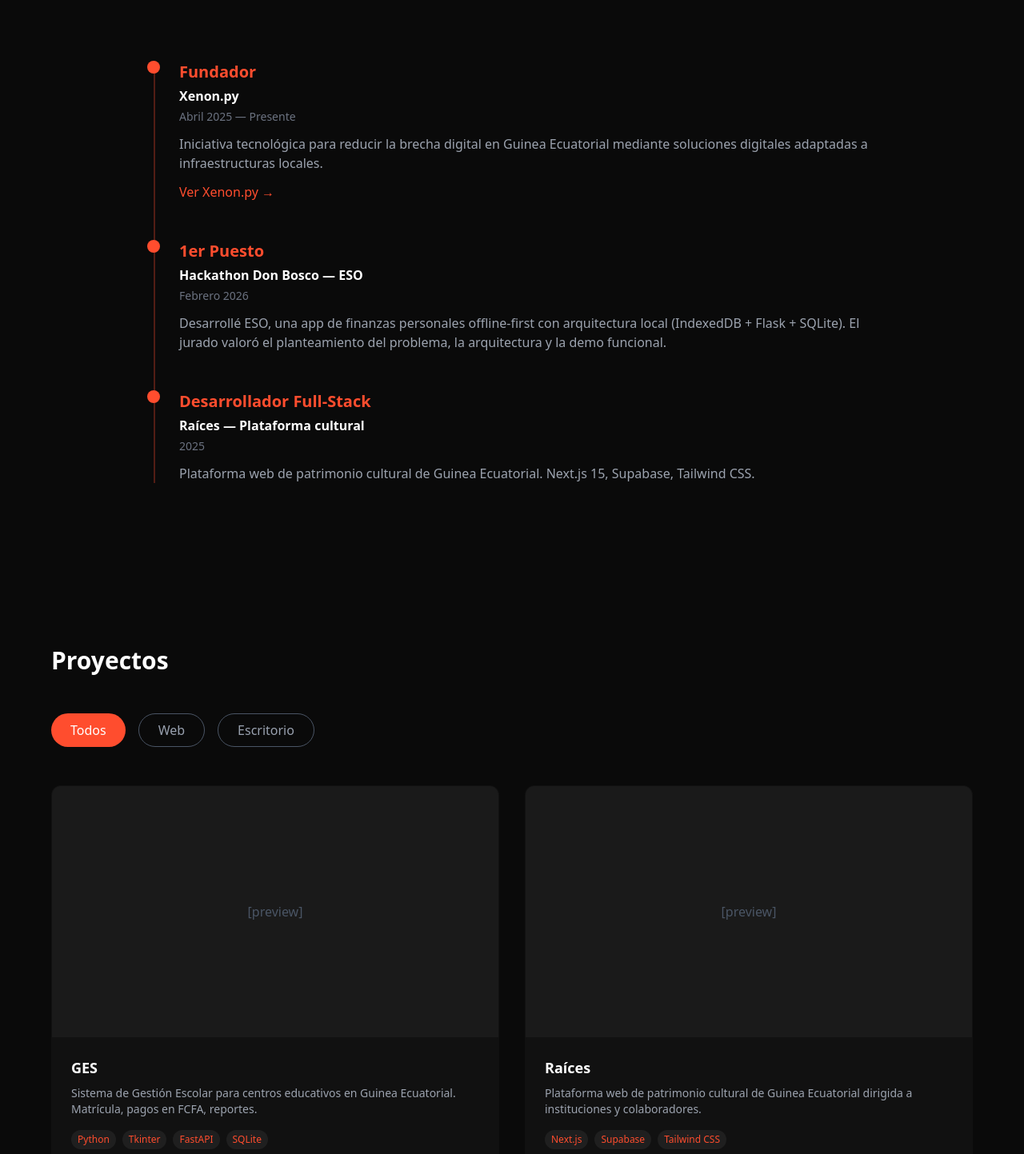
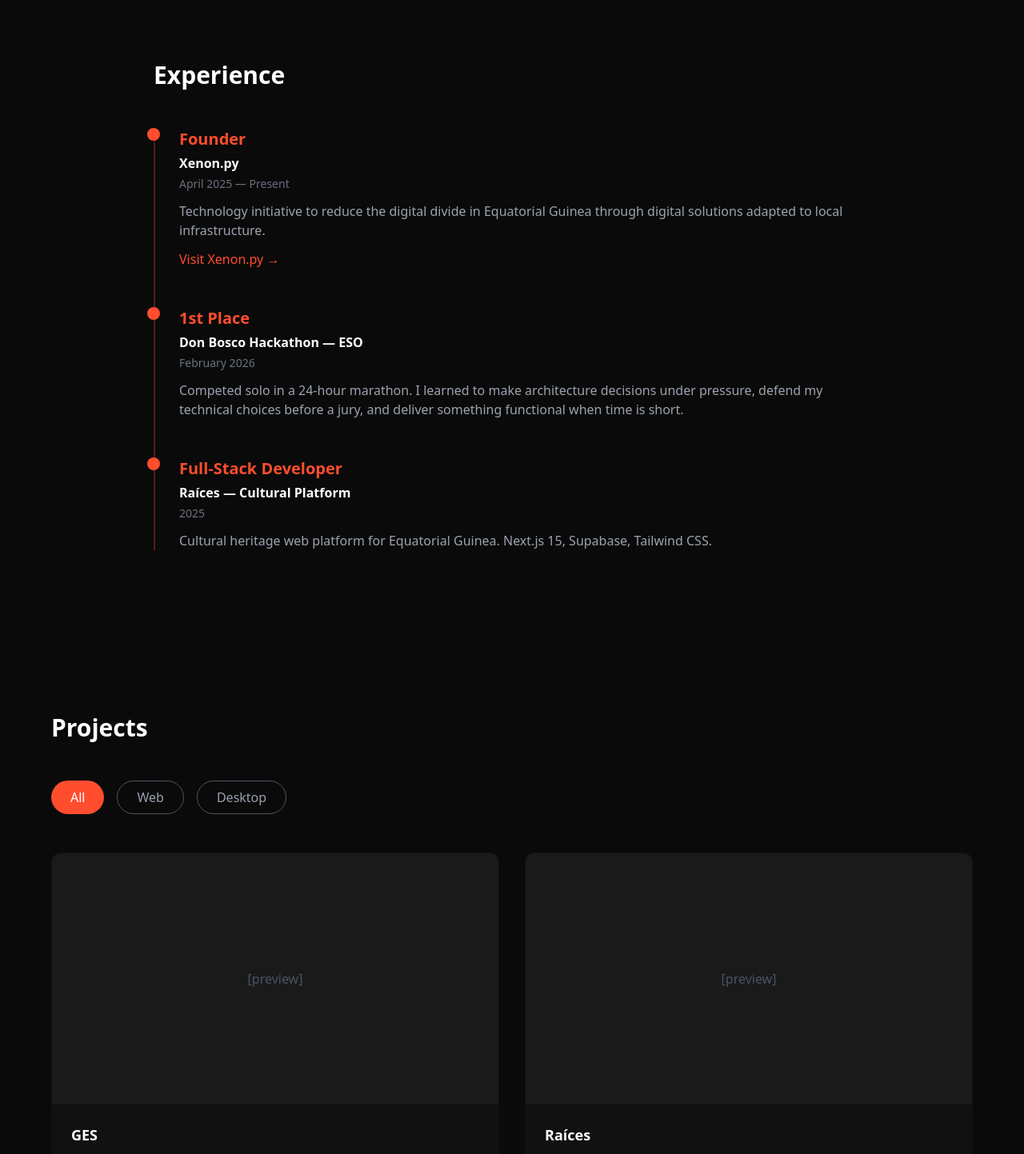
Before and after one commit to Xenon0001/portfolio, a Next.js app: page /en in a window 1280 px wide. Shown: the part 820-2263 px from the top of the page at 80% size. Built offline with nearby package versions, Linux system fonts and the light colour scheme.

Commit message:
feat: internacionalización completa ES/EN/FR

```diff
--- a/app/[locale]/page.tsx
+++ b/app/[locale]/page.tsx
@@ -4,8 +4,11 @@
 import Projects from '@/components/Projects';
 import About from '@/components/About';
 import Contact from '@/components/Contact';
+import { useTranslations } from 'next-intl';
 
 export default function HomePage() {
+  const t = useTranslations('footer');
+
   return (
     <main style={{ background: '#0a0a0a', minHeight: '100vh' }}>
       <Navbar />
@@ -15,7 +18,7 @@
       <About />
       <Contact />
       <footer style={{ borderTop: '1px solid #1f1f1f' }} className="py-6 text-center text-sm text-gray-600">
-        © 2026 Luis Rafael Eyoma
+        {t('copy')}
       </footer>
     </main>
   );
--- a/components/Experience.tsx
+++ b/components/Experience.tsx
@@ -1,5 +1,6 @@
 'use client';
 
+import { useTranslations } from 'next-intl';
 import { motion } from 'framer-motion';
 
 const fadeInUp = {
@@ -7,42 +8,23 @@
   visible: { opacity: 1, y: 0, transition: { duration: 0.6 } }
 };
 
-interface ExperienceEntry {
-  rol: string;
-  empresa: string;
-  fecha: string;
-  descripcion: string;
-  link?: { texto: string; href: string } | null;
-}
+export default function Experience() {
+  const t = useTranslations('experience');
+  const entries = t.raw('items') as Array<{
+    role: string;
+    company: string;
+    date: string;
+    description: string;
+    linkText: string | null;
+  }>;
 
-const entries: ExperienceEntry[] = [
-  {
-    rol: "Fundador",
-    empresa: "Xenon.py",
-    fecha: "Abril 2025 — Presente",
-    descripcion: "Iniciativa tecnológica para reducir la brecha digital en Guinea Ecuatorial mediante soluciones digitales adaptadas a infraestructuras locales.",
-    link: { texto: "Ver Xenon.py →", href: "#" }
-  },
-  {
-    rol: "1er Puesto",
-    empresa: "Hackathon Don Bosco — ESO",
-    fecha: "Febrero 2026",
-    descripcion: "Desarrollé ESO, una app de finanzas personales offline-first con arquitectura local (IndexedDB + Flask + SQLite). El jurado valoró el planteamiento del problema, la arquitectura y la demo funcional.",
-    link: null
-  },
-  {
-    rol: "Desarrollador Full-Stack",
-    empresa: "Raíces — Plataforma cultural",
-    fecha: "2025",
-    descripcion: "Plataforma web de patrimonio cultural de Guinea Ecuatorial. Next.js 15, Supabase, Tailwind CSS.",
-    link: null
-  }
-];
-
-export default function Experience() {
   return (
     <section id="experiencia" className="py-24 px-6">
       <div className="max-w-4xl mx-auto">
+        <h2 className="text-3xl font-bold text-white mb-12">
+          {t('title')}
+        </h2>
+
         <div className="relative">
           <div className="absolute left-0 h-full w-0.5 bg-[#FF4D2E] opacity-30"></div>
 
@@ -59,27 +41,27 @@
                 <div className="absolute left-0 transform -translate-x-1/2 w-4 h-4 bg-[#FF4D2E] rounded-full"></div>
 
                 <h3 className="text-xl font-bold text-[#FF4D2E] mb-1">
-                  {entry.rol}
+                  {entry.role}
                 </h3>
 
                 <p className="text-white font-semibold mb-1">
-                  {entry.empresa}
+                  {entry.company}
                 </p>
 
                 <p className="text-sm text-[#6b7280] mb-3">
-                  {entry.fecha}
+                  {entry.date}
                 </p>
 
                 <p className="text-[#9ca3af] mb-3">
-                  {entry.descripcion}
+                  {entry.description}
                 </p>
 
-                {entry.link && (
+                {entry.linkText && (
                   <a
-                    href={entry.link.href}
+                    href="#"
                     className="text-[#FF4D2E] hover:underline"
                   >
-                    {entry.link.texto}
+                    {entry.linkText}
                   </a>
                 )}
               </motion.div>
--- a/components/Projects.tsx
+++ b/components/Projects.tsx
@@ -1,6 +1,7 @@
 'use client';
 
 import { useState } from 'react';
+import { useTranslations } from 'next-intl';
 import { motion } from 'framer-motion';
 
 const fadeInUp = {
@@ -8,86 +9,59 @@
   visible: { opacity: 1, y: 0, transition: { duration: 0.6 } }
 };
 
-interface Project {
-  nombre: string;
-  descripcion: string;
-  tipo: string;
-  tags: string[];
-  github: string | null;
-  preview: string | null;
-}
+export default function Projects() {
+  const t = useTranslations('projects');
+  const [filter, setFilter] = useState(t('filters.all'));
 
-const projects: Project[] = [
-  {
-    nombre: "GES",
-    descripcion: "Sistema de Gestión Escolar para centros educativos en Guinea Ecuatorial. Matrícula, pagos en FCFA, reportes.",
-    tipo: "Escritorio",
-    tags: ["Python", "Tkinter", "FastAPI", "SQLite"],
-    github: "https://github.com/Xenon0001/GES",
-    preview: null
-  },
-  {
-    nombre: "Raíces",
-    descripcion: "Plataforma web de patrimonio cultural de Guinea Ecuatorial dirigida a instituciones y colaboradores.",
-    tipo: "Web",
-    tags: ["Next.js", "Supabase", "Tailwind CSS"],
-    github: null,
-    preview: "https://raices-ge.vercel.app"
-  },
-  {
-    nombre: "ESO",
-    descripcion: "App de finanzas personales offline-first. Ganadora del Hackathon Don Bosco 2026.",
-    tipo: "Web",
-    tags: ["Vanilla JS", "IndexedDB", "Flask", "SQLite"],
-    github: "https://github.com/Xenon0001/ESO",
-    preview: null
-  }
-];
+  const projects = t.raw('items') as Array<{
+    name: string;
+    description: string;
+    type: string;
+    github: string | null;
+    preview: string | null;
+  }>;
 
-export default function Projects() {
-  const [filter, setFilter] = useState('Todos');
-
-  const filteredProjects = filter === 'Todos'
+  const filteredProjects = filter === t('filters.all')
     ? projects
-    : projects.filter(p => p.tipo === filter);
+    : projects.filter(p => p.type === filter);
 
   return (
     <section id="proyectos" className="py-24 px-6">
       <div className="max-w-6xl mx-auto">
         <h2 className="text-3xl font-bold text-white mb-12">
-          Proyectos
+          {t('title')}
         </h2>
 
         <div className="flex gap-4 mb-12">
           <button
-            onClick={() => setFilter('Todos')}
+            onClick={() => setFilter(t('filters.all'))}
             className={`px-6 py-2 rounded-full transition-colors ${
-              filter === 'Todos'
+              filter === t('filters.all')
                 ? 'bg-[#FF4D2E] text-white'
                 : 'border border-gray-600 text-gray-400 hover:text-white'
             }`}
           >
-            Todos
+            {t('filters.all')}
           </button>
           <button
-            onClick={() => setFilter('Web')}
+            onClick={() => setFilter(t('filters.web'))}
             className={`px-6 py-2 rounded-full transition-colors ${
-              filter === 'Web'
+              filter === t('filters.web')
                 ? 'bg-[#FF4D2E] text-white'
                 : 'border border-gray-600 text-gray-400 hover:text-white'
             }`}
           >
-            Web
+            {t('filters.web')}
           </button>
           <button
-            onClick={() => setFilter('Escritorio')}
+            onClick={() => setFilter(t('filters.desktop'))}
             className={`px-6 py-2 rounded-full transition-colors ${
-              filter === 'Escritorio'
+              filter === t('filters.desktop')
                 ? 'bg-[#FF4D2E] text-white'
                 : 'border border-gray-600 text-gray-400 hover:text-white'
             }`}
           >
-            Escritorio
+            {t('filters.desktop')}
           </button>
         </div>
 
@@ -108,23 +82,12 @@
 
               <div className="p-6">
                 <h3 className="text-lg font-semibold text-white mb-2">
-                  {project.nombre}
+                  {project.name}
                 </h3>
 
                 <p className="text-sm text-[#9ca3af] mb-4">
-                  {project.descripcion}
+                  {project.description}
                 </p>
-
-                <div className="flex flex-wrap gap-2 mb-4">
-                  {project.tags.map((tag, tagIndex) => (
-                    <span
-                      key={tagIndex}
-                      className="bg-[#1f1f1f] text-[#FF4D2E] text-xs px-2 py-1 rounded-full"
-                    >
-                      {tag}
-                    </span>
-                  ))}
-                </div>
 
                 <div className="flex gap-4">
                   {project.github && (
--- a/messages/en.json
+++ b/messages/en.json
@@ -2,27 +2,40 @@
   "nav": {
     "experience": "Experience",
     "projects": "Projects",
-    "about": "About me",
+    "about": "About",
     "contact": "Contact"
   },
   "hero": {
     "badge": "Available for work",
     "greeting": "Hey, I'm",
     "description": "Web and desktop developer. Building from Equatorial Guinea.",
-    "cta": "View projects"
+    "cta": "See projects"
   },
   "experience": {
     "title": "Experience",
-    "entry1": {
-      "title": "Founder — Xenon.py",
-      "date": "April 2025 - Present",
-      "description": "Technology initiative to reduce the digital gap in Equatorial Guinea through custom digital solutions."
+    "items": [
+      {
+        "role": "Founder",
+        "company": "Xenon.py",
+        "date": "April 2025 — Present",
+        "description": "Technology initiative to reduce the digital divide in Equatorial Guinea through digital solutions adapted to local infrastructure.",
+        "linkText": "Visit Xenon.py →"
       },
-    "entry2": {
-      "title": "2nd Place — Don Bosco Hackathon",
-      "date": "February 2025",
-      "description": "Technology competition under pressure, teamwork and real-world problem solving."
+      {
+        "role": "1st Place",
+        "company": "Don Bosco Hackathon — ESO",
+        "date": "February 2026",
+        "description": "Competed solo in a 24-hour marathon. I learned to make architecture decisions under pressure, defend my technical choices before a jury, and deliver something functional when time is short.",
+        "linkText": null
+      },
+      {
+        "role": "Full-Stack Developer",
+        "company": "Raíces — Cultural Platform",
+        "date": "2025",
+        "description": "Cultural heritage web platform for Equatorial Guinea. Next.js 15, Supabase, Tailwind CSS.",
+        "linkText": null
       }
+    ]
   },
   "projects": {
     "title": "Projects",
@@ -31,43 +44,48 @@
       "web": "Web",
       "desktop": "Desktop"
     },
-    "ges": {
-      "title": "GES",
+    "items": [
+      {
+        "name": "GES",
+        "description": "School Management System for educational centers in Equatorial Guinea. Enrollment, FCFA payments, reports.",
         "type": "Desktop",
-      "description": "School Management System",
-      "tech": "Python, Tkinter, FastAPI, SQLite"
+        "github": "https://github.com/Xenon0001/GES",
+        "preview": null
       },
-    "raices": {
-      "title": "Raíces",
+      {
+        "name": "Raíces",
+        "description": "Cultural heritage web platform for Equatorial Guinea, targeting institutions and collaborators.",
         "type": "Web",
-      "description": "Cultural heritage platform of Equatorial Guinea",
-      "tech": "Next.js, Supabase"
+        "github": null,
+        "preview": "https://raices-ge.vercel.app"
+      },
+      {
+        "name": "ESO",
+        "description": "Offline-first personal finance app. Winner of the Don Bosco Hackathon 2026.",
+        "type": "Web",
+        "github": "https://github.com/Xenon0001/ESO",
+        "preview": null
       }
+    ]
   },
   "about": {
     "title": "About me",
-    "paragraph1": "I started programming at 15 on my own.",
-    "paragraph2": "I study Computer Engineering at UNED (distance learning).",
-    "paragraph3": "I founded Xenon.py with the dream of contributing to the technological progress of Equatorial Guinea.",
-    "paragraph4": "I focus on web and desktop development.",
-    "hobbies": "Hobbies: 3D Design, Drawing, Chess"
-  },
-  "blog": {
-    "title": "Blog",
-    "article1": {
-      "title": "How to organize a project with poor connection",
-      "date": "Aug 10, 2025"
-    }
+    "p1": "I started programming at 15 on my own, with no courses or tutors. Today I study Computer Engineering at UNED and have spent 7 years building things that matter to me.",
+    "p2": "I founded Xenon.py with a conviction: Equatorial Guinea deserves software built for its own reality, not adaptations from other contexts. Every project I build starts from there.",
+    "p3": "I specialize in web and desktop development. Outside of code, you'll find me doing 3D design, drawing, or playing chess.",
+    "interests": "Interests",
+    "i1": "3D Design",
+    "i2": "Drawing",
+    "i3": "Chess",
+    "years": "7",
+    "yearsLabel": "years coding"
   },
   "contact": {
-    "title": "Contact",
-    "email": "xenonpy465@gmail.com"
+    "title": "Let's talk?",
+    "subtitle": "I'm available for freelance projects, collaborations, or just to chat about technology.",
+    "copied": "Copied!"
   },
-  "links": {
-    "github": "GitHub",
-    "linkedin": "LinkedIn",
-    "instagram": "Instagram",
-    "preview": "Preview",
-    "view": "View"
+  "footer": {
+    "copy": "© 2026 Luis Rafael Eyoma"
   }
 }
--- a/messages/es.json
+++ b/messages/es.json
@@ -13,16 +13,29 @@
   },
   "experience": {
     "title": "Experiencia",
-    "entry1": {
-      "title": "Fundador — Xenon.py",
-      "date": "Abril 2025 - Presente",
-      "description": "Iniciativa tecnológica para reducir la brecha digital en Guinea Ecuatorial mediante soluciones digitales a medida."
+    "items": [
+      {
+        "role": "Fundador",
+        "company": "Xenon.py",
+        "date": "Abril 2025 — Presente",
+        "description": "Iniciativa tecnológica para reducir la brecha digital en Guinea Ecuatorial mediante soluciones digitales adaptadas a infraestructuras locales.",
+        "linkText": "Ver Xenon.py →"
       },
-    "entry2": {
-      "title": "2º Puesto — Hackathon Don Bosco",
-      "date": "Febrero 2025",
-      "description": "Competencia tecnológica bajo presión, trabajo en equipo y resolución de problemas reales."
+      {
+        "role": "1er Puesto",
+        "company": "Hackathon Don Bosco — ESO",
+        "date": "Febrero 2026",
+        "description": "Competí en solitario en una maratón de 24 horas. Aprendí a tomar decisiones de arquitectura bajo presión, a defender mis elecciones técnicas frente a un jurado, y a entregar algo funcional cuando el tiempo no sobra.",
+        "linkText": null
+      },
+      {
+        "role": "Desarrollador Full-Stack",
+        "company": "Raíces — Plataforma cultural",
+        "date": "2025",
+        "description": "Plataforma web de patrimonio cultural de Guinea Ecuatorial. Next.js 15, Supabase, Tailwind CSS.",
+        "linkText": null
       }
+    ]
   },
   "projects": {
     "title": "Proyectos",
@@ -31,43 +44,48 @@
       "web": "Web",
       "desktop": "Escritorio"
     },
-    "ges": {
-      "title": "GES",
+    "items": [
+      {
+        "name": "GES",
+        "description": "Sistema de Gestión Escolar para centros educativos en Guinea Ecuatorial. Matrícula, pagos en FCFA, reportes.",
         "type": "Escritorio",
-      "description": "Sistema de Gestión Escolar",
-      "tech": "Python, Tkinter, FastAPI, SQLite"
+        "github": "https://github.com/Xenon0001/GES",
+        "preview": null
       },
-    "raices": {
-      "title": "Raíces",
+      {
+        "name": "Raíces",
+        "description": "Plataforma web de patrimonio cultural de Guinea Ecuatorial dirigida a instituciones y colaboradores.",
         "type": "Web",
-      "description": "Plataforma de patrimonio cultural de Guinea Ecuatorial",
-      "tech": "Next.js, Supabase"
+        "github": null,
+        "preview": "https://raices-ge.vercel.app"
+      },
+      {
+        "name": "ESO",
+        "description": "App de finanzas personales offline-first. Ganadora del Hackathon Don Bosco 2026.",
+        "type": "Web",
+        "github": "https://github.com/Xenon0001/ESO",
+        "preview": null
       }
+    ]
   },
   "about": {
     "title": "Sobre mí",
-    "paragraph1": "Empecé a programar a los 15 años por mi cuenta.",
-    "paragraph2": "Estudio Ingeniería Informática en la UNED (distancia).",
-    "paragraph3": "Fundé Xenon.py con la ilusión de contribuir al progreso tecnológico de Guinea Ecuatorial.",
-    "paragraph4": "Me enfoco en desarrollo web y de escritorio.",
-    "hobbies": "Hobbies: Diseño 3D, Dibujo, Ajedrez"
-  },
-  "blog": {
-    "title": "Blog",
-    "article1": {
-      "title": "Cómo organizar un proyecto con poca conexión",
-      "date": "10 ago 2025"
-    }
+    "p1": "Empecé a programar a los 15 años por cuenta propia, sin cursos ni tutores. Hoy estudio Ingeniería Informática en la UNED y llevo 7 años construyendo cosas que me importan.",
+    "p2": "Fundé Xenon.py con una convicción: Guinea Ecuatorial merece software pensado para su realidad, no adaptaciones de otros contextos. Cada proyecto que construyo parte de ahí.",
+    "p3": "Me especializo en desarrollo web y de escritorio. Fuera del código, me encuentras diseñando en 3D, dibujando o jugando al ajedrez.",
+    "interests": "Intereses",
+    "i1": "Diseño 3D",
+    "i2": "Dibujo",
+    "i3": "Ajedrez",
+    "years": "7",
+    "yearsLabel": "años programando"
   },
   "contact": {
-    "title": "Contacto",
-    "email": "xenonpy465@gmail.com"
+    "title": "¿Hablamos?",
+    "subtitle": "Estoy disponible para proyectos freelance, colaboraciones o simplemente para conversar sobre tecnología.",
+    "copied": "¡Copiado!"
   },
-  "links": {
-    "github": "GitHub",
-    "linkedin": "LinkedIn",
-    "instagram": "Instagram",
-    "preview": "Preview",
-    "view": "Ver"
+  "footer": {
+    "copy": "© 2026 Luis Rafael Eyoma"
   }
 }
--- a/messages/fr.json
+++ b/messages/fr.json
@@ -7,22 +7,35 @@
   },
   "hero": {
     "badge": "Disponible pour travailler",
-    "greeting": "Hey, je suis",
-    "description": "Développeur web et desktop. Je construis depuis la Guinée équatoriale.",
+    "greeting": "Salut, je suis",
+    "description": "Développeur web et desktop. Je construis depuis la Guinée Équatoriale.",
     "cta": "Voir les projets"
   },
   "experience": {
     "title": "Expérience",
-    "entry1": {
-      "title": "Fondateur — Xenon.py",
-      "date": "Avril 2025 - Présent",
-      "description": "Initiative technologique pour réduire la fracture numérique en Guinée équatoriale grâce à des solutions numériques sur mesure."
+    "items": [
+      {
+        "role": "Fondateur",
+        "company": "Xenon.py",
+        "date": "Avril 2025 — Présent",
+        "description": "Initiative technologique pour réduire la fracture numérique en Guinée Équatoriale grâce à des solutions adaptées aux infrastructures locales.",
+        "linkText": "Voir Xenon.py →"
       },
-    "entry2": {
-      "title": "2ème Place — Hackathon Don Bosco",
-      "date": "Février 2025",
-      "description": "Compétition technologique sous pression, travail d'équipe et résolution de problèmes réels."
+      {
+        "role": "1ère Place",
+        "company": "Hackathon Don Bosco — ESO",
+        "date": "Février 2026",
+        "description": "J'ai participé seul à un marathon de 24 heures. J'ai appris à prendre des décisions d'architecture sous pression, à défendre mes choix techniques devant un jury, et à livrer quelque chose de fonctionnel quand le temps manque.",
+        "linkText": null
+      },
+      {
+        "role": "Développeur Full-Stack",
+        "company": "Raíces — Plateforme culturelle",
+        "date": "2025",
+        "description": "Plateforme web du patrimoine culturel de la Guinée Équatoriale. Next.js 15, Supabase, Tailwind CSS.",
+        "linkText": null
       }
+    ]
   },
   "projects": {
     "title": "Projets",
@@ -31,43 +44,48 @@
       "web": "Web",
       "desktop": "Bureau"
     },
-    "ges": {
-      "title": "GES",
+    "items": [
+      {
+        "name": "GES",
+        "description": "Système de gestion scolaire pour les établissements de Guinée Équatoriale. Inscription, paiements en FCFA, rapports.",
         "type": "Bureau",
-      "description": "Système de gestion scolaire",
-      "tech": "Python, Tkinter, FastAPI, SQLite"
+        "github": "https://github.com/Xenon0001/GES",
+        "preview": null
       },
-    "raices": {
-      "title": "Raíces",
+      {
+        "name": "Raíces",
+        "description": "Plateforme web du patrimoine culturel de Guinée Équatoriale destinée aux institutions et collaborateurs.",
         "type": "Web",
-      "description": "Plateforme du patrimoine culturel de la Guinée équatoriale",
-      "tech": "Next.js, Supabase"
+        "github": null,
+        "preview": "https://raices-ge.vercel.app"
+      },
+      {
+        "name": "ESO",
+        "description": "Application de finances personnelles offline-first. Gagnante du Hackathon Don Bosco 2026.",
+        "type": "Web",
+        "github": "https://github.com/Xenon0001/ESO",
+        "preview": null
       }
+    ]
   },
   "about": {
     "title": "À propos",
-    "paragraph1": "J'ai commencé à programmer à 15 ans par moi-même.",
-    "paragraph2": "J'étudie l'ingénierie informatique à l'UNED (à distance).",
-    "paragraph3": "J'ai fondé Xenon.py avec le rêve de contribuer au progrès technologique de la Guinée équatoriale.",
-    "paragraph4": "Je me concentre sur le développement web et desktop.",
-    "hobbies": "Loisirs: Design 3D, Dessin, Échecs"
-  },
-  "blog": {
-    "title": "Blog",
-    "article1": {
-      "title": "Comment organiser un projet avec une mauvaise connexion",
-      "date": "10 août 2025"
-    }
+    "p1": "J'ai commencé à programmer à 15 ans par moi-même, sans cours ni tuteurs. Aujourd'hui j'étudie l'Ingénierie Informatique à l'UNED et je passe 7 ans à construire des choses qui comptent pour moi.",
+    "p2": "J'ai fondé Xenon.py avec une conviction : la Guinée Équatoriale mérite des logiciels pensés pour sa réalité, pas des adaptations d'autres contextes. Chaque projet que je construis part de là.",
+    "p3": "Je me spécialise dans le développement web et desktop. En dehors du code, vous me trouverez en train de faire du design 3D, du dessin ou de jouer aux échecs.",
+    "interests": "Intérêts",
+    "i1": "Design 3D",
+    "i2": "Dessin",
+    "i3": "Échecs",
+    "years": "7",
+    "yearsLabel": "ans de programmation"
   },
   "contact": {
-    "title": "Contact",
-    "email": "xenonpy465@gmail.com"
+    "title": "On discute ?",
+    "subtitle": "Je suis disponible pour des projets freelance, des collaborations ou simplement pour parler de technologie.",
+    "copied": "Copié !"
   },
-  "links": {
-    "github": "GitHub",
-    "linkedin": "LinkedIn",
-    "instagram": "Instagram",
-    "preview": "Aperçu",
-    "view": "Voir"
+  "footer": {
+    "copy": "© 2026 Luis Rafael Eyoma"
   }
 }
```
Also changed, not shown: components/About.tsx (+13 -16 lines), components/Contact.tsx (+6 -4 lines). Lines whose indentation alone changed are shown as unchanged.
